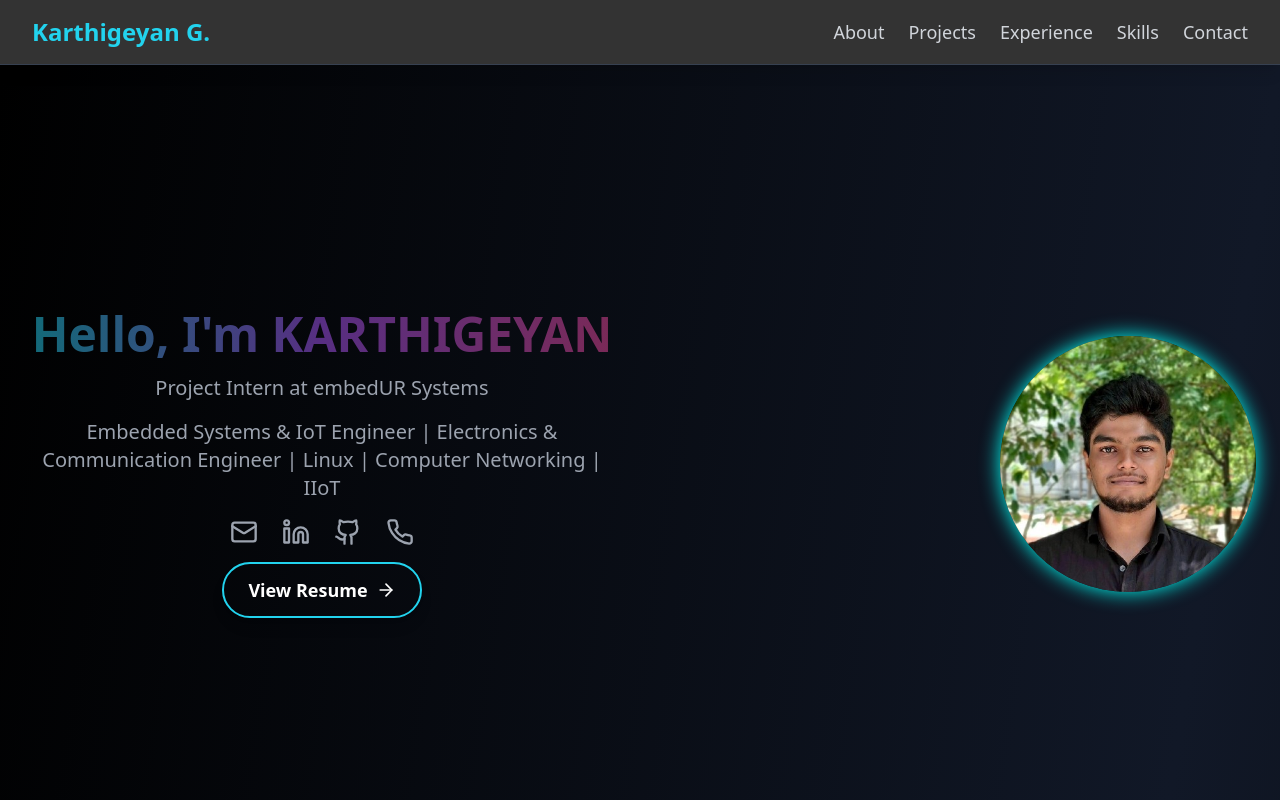
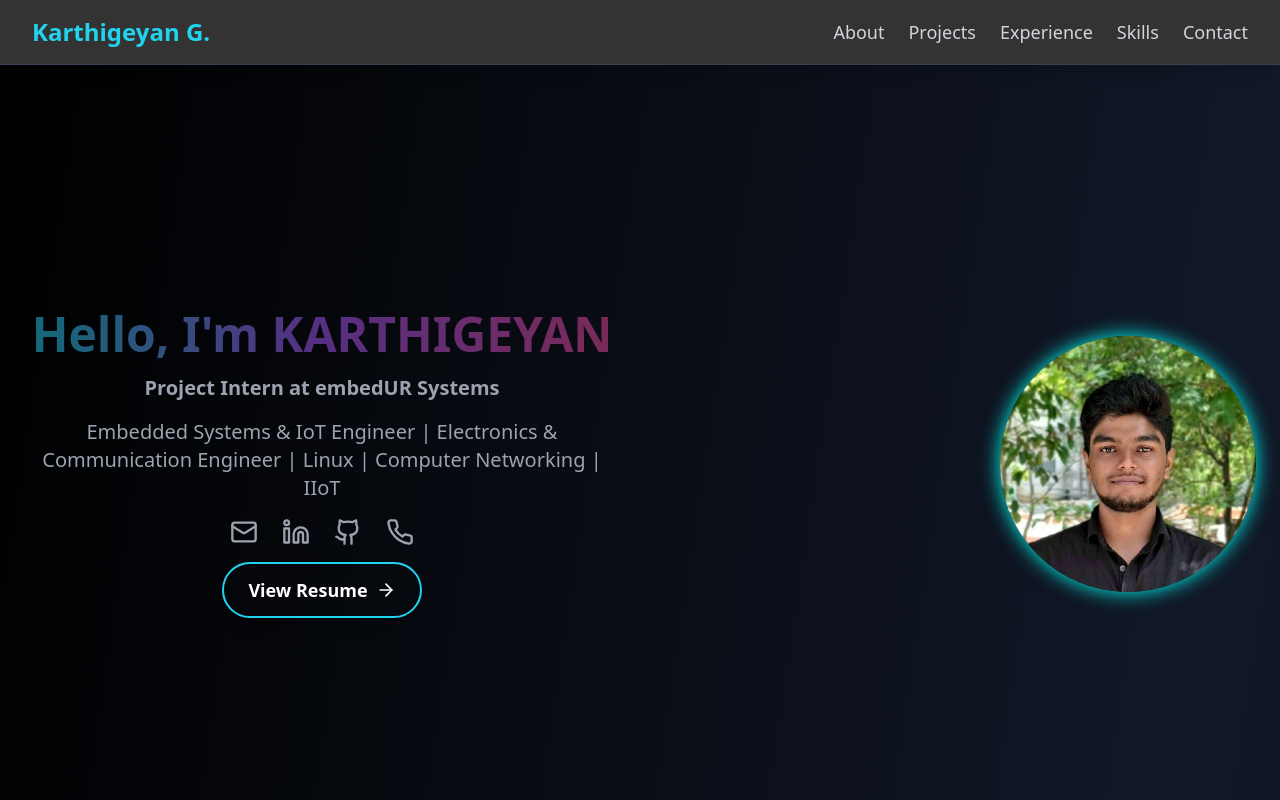
Before and after one commit to Karthigeyan06/myportfolio, a React (Create React App) app: page / in a window 1280 px wide. Shown: the top 800 px of the page. Built offline with nearby package versions, Linux system fonts and the light colour scheme.

Commit message:
embedur at intro

```diff
--- a/src/Portfolio.js
+++ b/src/Portfolio.js
@@ -392,7 +392,7 @@ useEffect(() => {
         initial={{ opacity: 0 }}
         animate={{ opacity: 1 }}
         transition={{ delay: 0.5, duration: 1 }}
-        className="text-lg md:text-xl text-gray-400 leading-relaxed font-poppins mb-4"
+        className="text-lg md:text-xl text-gray-400 leading-relaxed font-poppins mb-4 font-bold"
       >
         Project Intern at embedUR Systems
       </motion.p>
```
